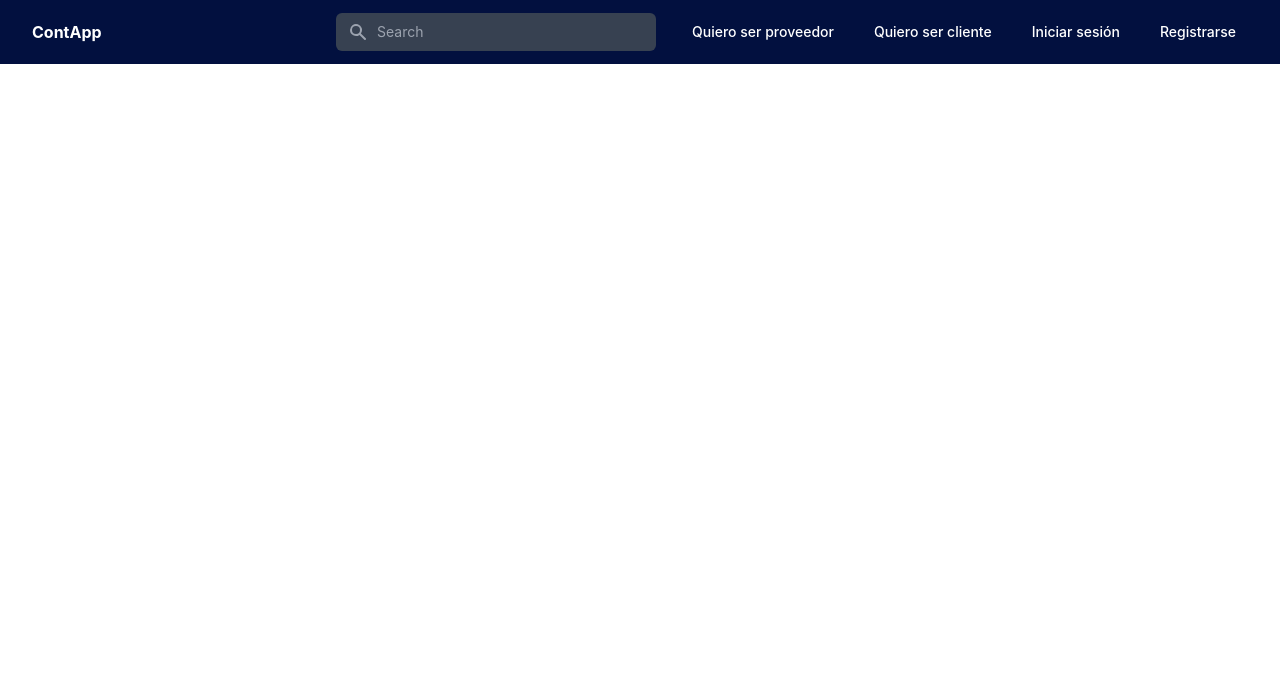
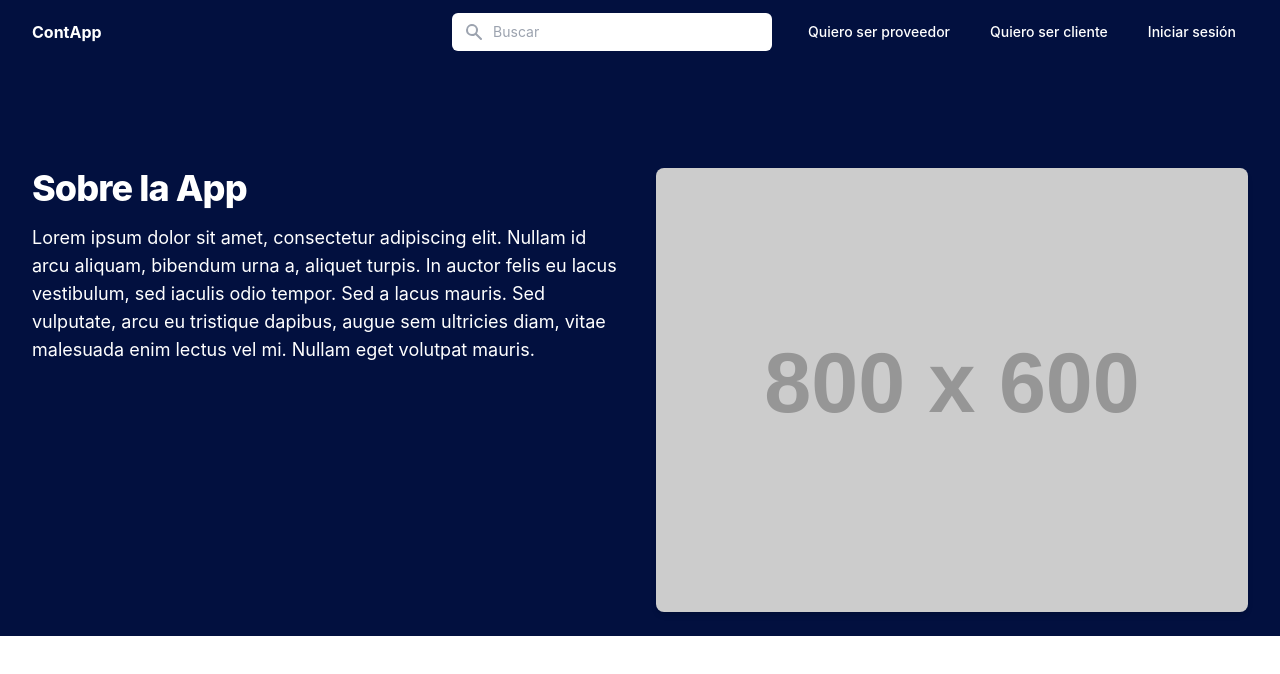
Before and after one commit to Jorge-Gil/ContApp, a React (Create React App) app: page / in a window 1280 px wide. Shown: the top 674 px of the page. Built offline with nearby package versions, Linux system fonts and the light colour scheme.

Commit message:
Home page

```diff
--- a/src/Components/Header.js
+++ b/src/Components/Header.js
@@ -21,8 +21,8 @@ function Header() {
                   type="text"
                   name="search"
                   id="search"
-                  className="block w-full bg-gray-700 border border-transparent rounded-md py-2 pl-10 pr-3 text-sm placeholder-gray-400 focus:outline-none focus:bg-white focus:border-gray-500 focus:ring-1 focus:ring-gray-500 focus:ring-offset-1 sm:text-sm"
-                  placeholder="Search"
+                  className="block w-full  border border-transparent rounded-md py-2 pl-10 pr-3 text-sm placeholder-gray-400 focus:outline-none focus:bg-white focus:border-gray-500 focus:ring-1 focus:ring-gray-500 focus:ring-offset-1 sm:text-sm"
+                  placeholder="Buscar"
                 />
               </div>
             </div>
@@ -83,9 +83,6 @@ function Header() {
                 <a href="#" className="text-white hover:bg-gray-700 hover:text-white px-3 py-2 rounded-md text-sm font-medium">
                     Iniciar sesión
                 </a>
-                <a href="#" className="text-white hover:bg-gray-700 hover:text-white px-3 py-2 rounded-md text-sm font-medium">
-                    Registrarse
-                </a>
             </div>
             </div>
         </div>
--- /dev/null
+++ b/src/Pages/Home.js
@@ -0,0 +1,40 @@
+import React from "react";
+import { CheckIcon } from "@heroicons/react/solid";
+import Header from "../Components/Header";
+
+function Home() {
+  return (
+    <>
+  <Header />
+    <div className="bg-paleta-AzulOscuro max-w-7xl mx-auto py-6 sm:px-6 lg:px-8 font-Outfit">
+    <div className="flex flex-wrap -mx-4">
+      <div className="w-full lg:w-1/2 px-4">
+        <div className="lg:mt-20">
+          <h2 className="text-3xl  tracking-tight text-white sm:text-4xl font-extrabold">
+            Sobre la App
+          </h2>
+          <p className="mt-4 text-lg text-white font-Outfit">
+            Lorem ipsum dolor sit amet, consectetur adipiscing elit. Nullam id
+            arcu aliquam, bibendum urna a, aliquet turpis. In auctor felis eu
+            lacus vestibulum, sed iaculis odio tempor. Sed a lacus mauris. Sed
+            vulputate, arcu eu tristique dapibus, augue sem ultricies diam,
+            vitae malesuada enim lectus vel mi. Nullam eget volutpat mauris.
+          </p>
+        </div>
+      </div>
+      <div className="w-full lg:w-1/2 px-4">
+        <div className="lg:mt-20">
+          <img
+            className="w-full object-cover object-center rounded-lg shadow-md"
+            src="https://via.placeholder.com/800x600.png?text=Placeholder+Image"
+            alt="Placeholder"
+          />
+        </div>
+      </div>
+    </div>
+  </div>
+  </>
+);
+}
+
+export default Home;
--- a/src/index.css
+++ b/src/index.css
@@ -1,6 +1,11 @@
+/* Fuente outfit */
+@import url('https://fonts.googleapis.com/css2?family=Outfit:wght@200;300;400;500;600;700;800&display=swap');
+
 @tailwind base;
 @tailwind components;
 @tailwind utilities;
+
+
 body {
   margin: 0;
   font-family: -apple-system, BlinkMacSystemFont, 'Segoe UI', 'Roboto', 'Oxygen',
--- a/src/index.js
+++ b/src/index.js
@@ -4,13 +4,12 @@ import './index.css';
 import App from './App';
 import reportWebVitals from './reportWebVitals';
 import Header from './Components/Header';
-
+import Home from './Pages/Home'
 
 const root = ReactDOM.createRoot(document.getElementById('root'));
 root.render(
   <React.StrictMode>
-    <Header />
-
+    <Home />
   </React.StrictMode>
 );
 
--- a/tailwind.config.js
+++ b/tailwind.config.js
@@ -10,6 +10,9 @@ module.exports = {
         grisclaro: '#EEEEEE',
 
       },
+      fontFamily: {
+        Outfit: ['Outfit', 'sans-serif'],
+      },
     }},
   },
   plugins: [],
```
